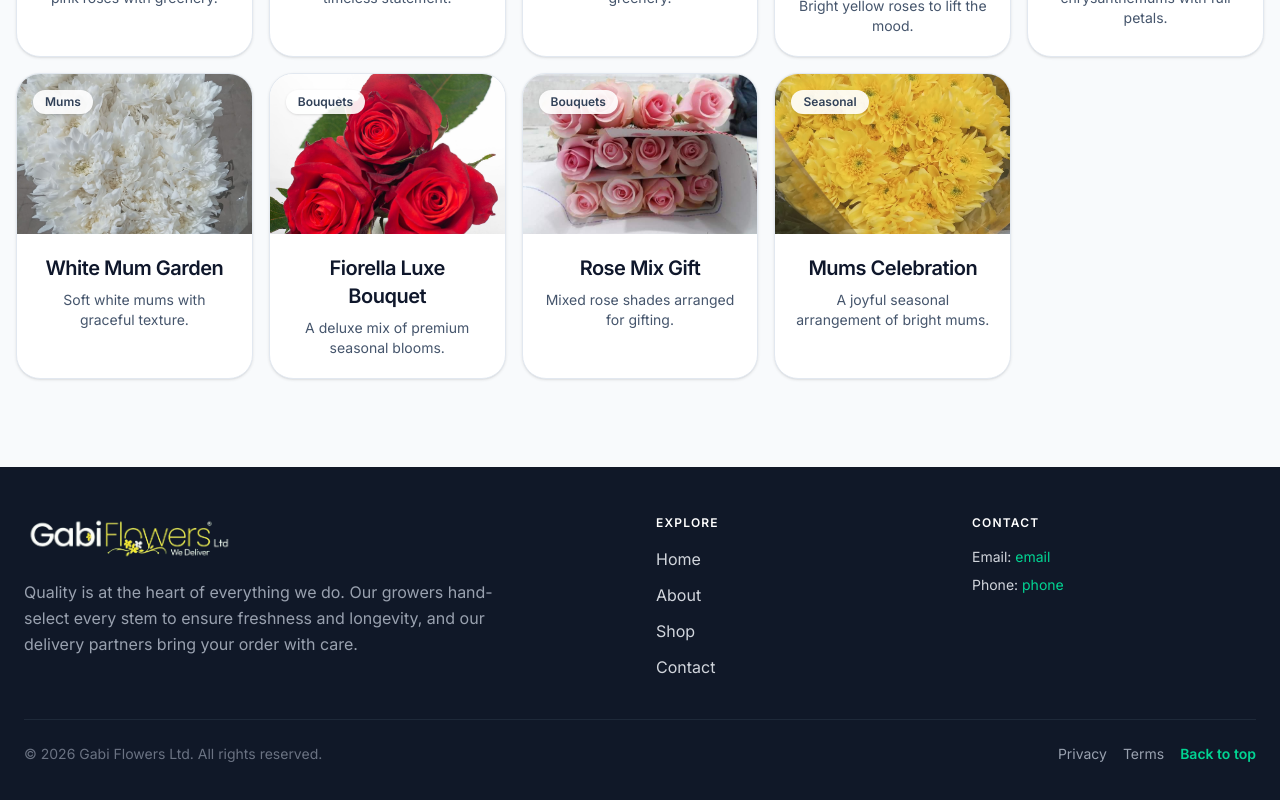
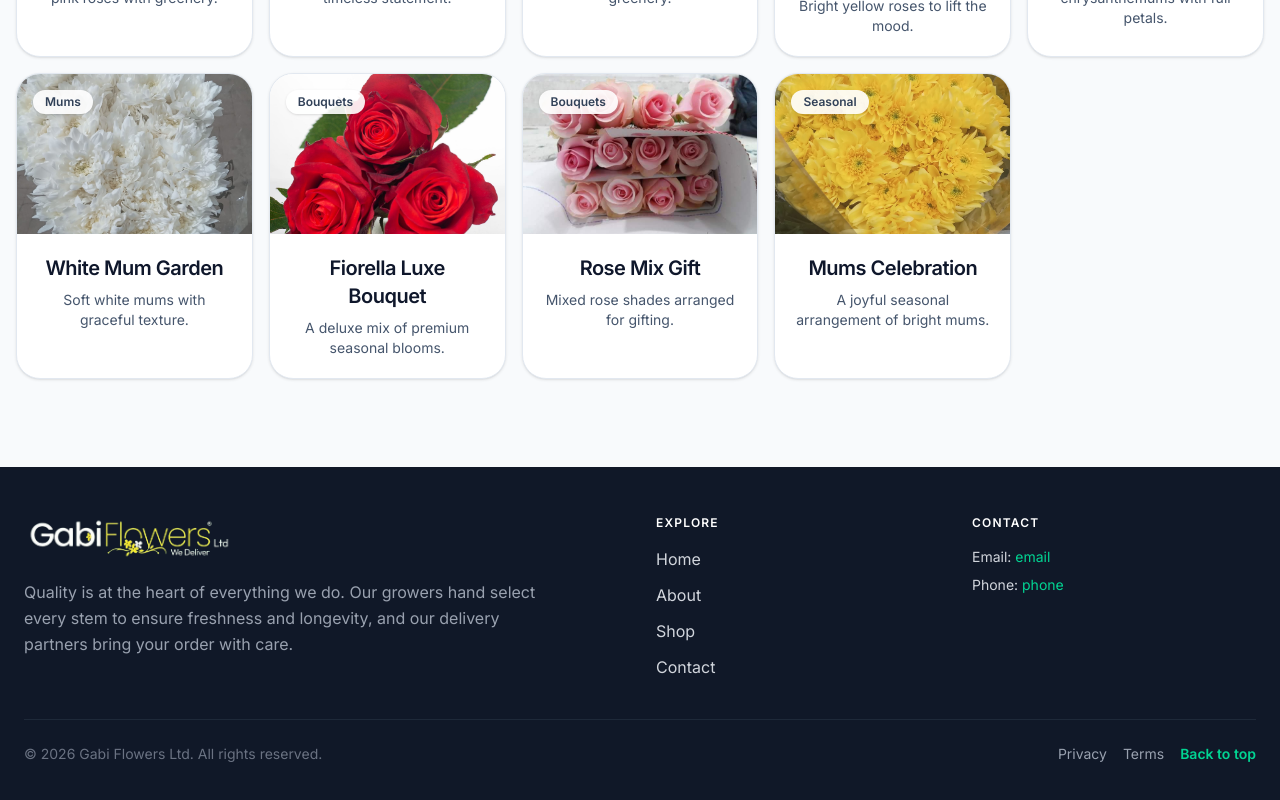
Before and after one commit to mederhoo-script/gabi-flower, a Next.js app in the folder gabi-flowers-react/: page / in a window 1280 px wide. Shown: the part 1242-2042 px from the top of the page. Built offline with nearby package versions, Linux system fonts and the light colour scheme.

Commit message:
fix: update icon metadata structure for consistency

```diff
--- a/gabi-flowers-react/src/app/layout.js
+++ b/gabi-flowers-react/src/app/layout.js
@@ -10,7 +10,9 @@ export const metadata = {
   title: "Gabi Flowers - Cultivating Excellence",
   description: "From the heart of the garden to your doorstep. We bring you the finest roses and blossoms, carefully nurtured for beauty and longevity.",
   icons: {
-    icon: "/assets/pink-rose.jpg",
+    icon: [
+      { url: "/assets/pink-rose.jpg", type: "image/jpeg", sizes: "any" },
+    ],
     shortcut: "/assets/pink-rose.jpg",
     apple: "/assets/pink-rose.jpg",
   },
--- a/gabi-flowers-react/src/components/Footer.jsx
+++ b/gabi-flowers-react/src/components/Footer.jsx
@@ -13,7 +13,7 @@ const Footer = () => {
               <img src={logo} alt="Gabi Flowers" className="h-12 w-auto" />
             </div>
 
-            <p className="text-gray-400 max-w-lg leading-relaxed">Quality is at the heart of everything we do. Our growers hand-select every stem to ensure freshness and longevity, and our delivery partners bring your order with care.</p>
+            <p className="text-gray-400 max-w-lg leading-relaxed">Quality is at the heart of everything we do. Our growers hand select every stem to ensure freshness and longevity, and our delivery partners bring your order with care.</p>
           </div>
 
           <div>
```
